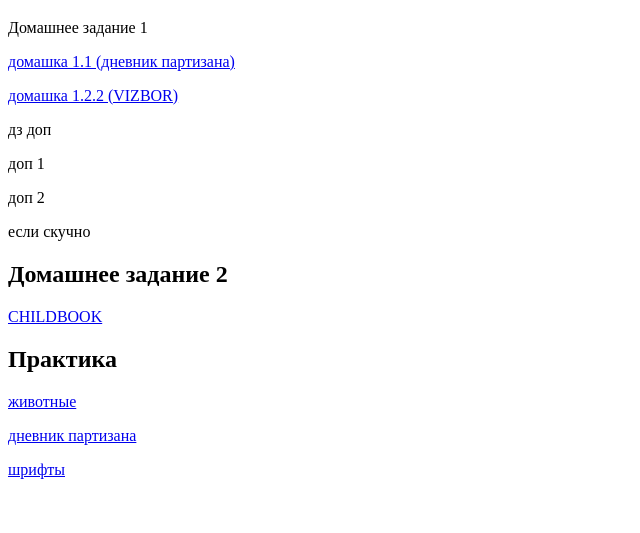
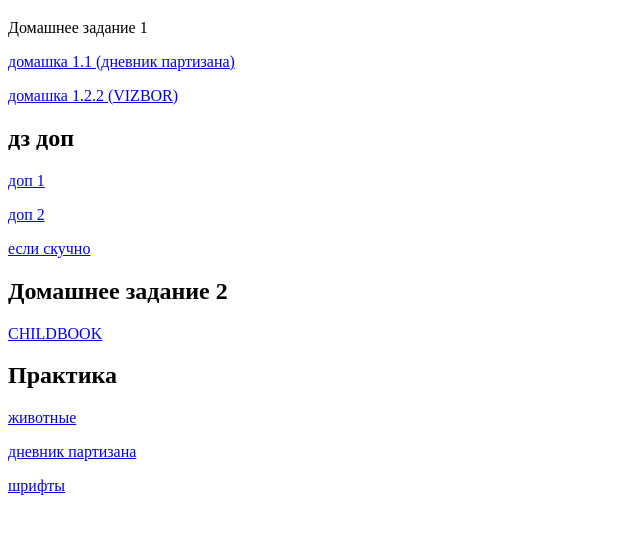
Before and after one commit to FoxOfDispersion/IT_academy, a plain HTML site: page index.html in a window 1280 px wide. Shown: the part 61-594 px from the top of the page, without its empty margins (0-640 px from the left). Drawn offline with Linux system fonts and the light colour scheme.

Commit message:
что-то там1

```diff
--- a/index.html
+++ b/index.html
@@ -13,10 +13,10 @@
     <p> <a href="./Home_Work/1/1.1/HW_1.html">домашка 1.1 (дневник партизана)</a></p>
     <p> <a href="./Home_Work/1/1.2/vizbor(HW_1_2_2).html"> домашка 1.2.2 (VIZBOR)</a></p>
 
-    <p> дз доп</p>
-    <p> <a href="./Add_task/Task_1_1.html"></a>доп 1</p>
-    <p> <a href="./Add_task/Task_1_2.html"></a>доп 2</p>
-    <p> <a href="./Add_task/Boring.html"></a> если скучно</p>
+    <h2> дз доп</h2>
+    <p> <a href="./Add_task/Task_1_1.html">доп 1</a></p>
+    <p> <a href="./Add_task/Task_1_2.html">доп 2</a></p>
+    <p> <a href="./Add_task/Boring.html">если скучно</a></p>
 
     <H2>Домашнее задание 2</H2>
     <p> <a href="./Home_Work/2/HW_2.html">CHILDBOOK</a></p>
```
